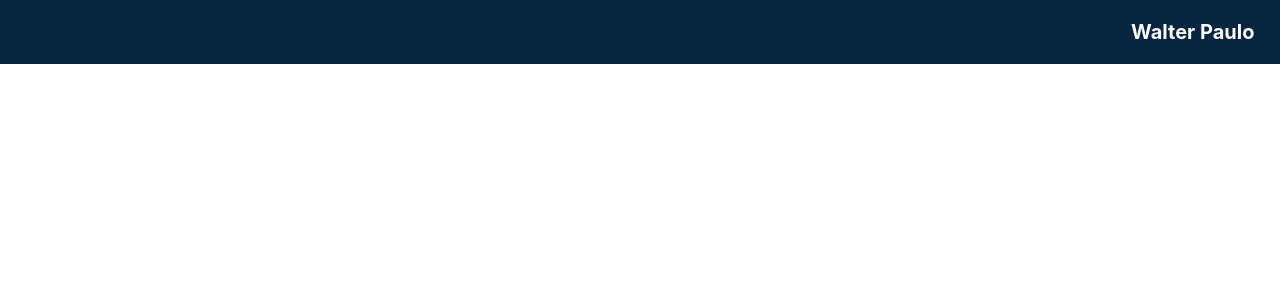
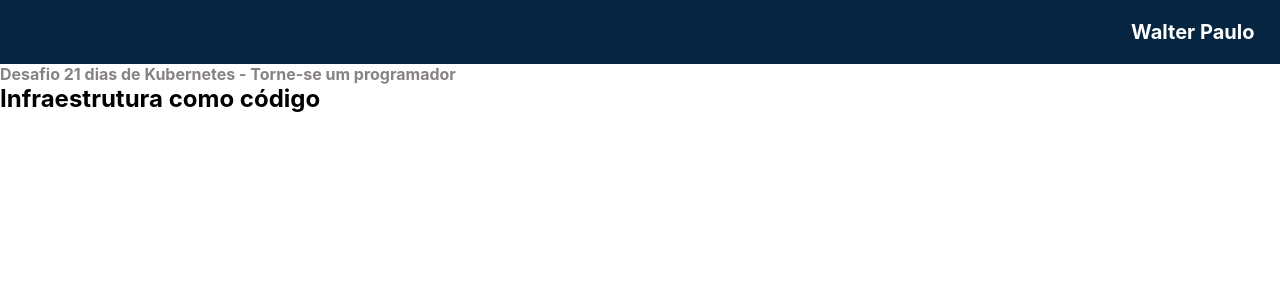
Before and after one commit to walterpaulo/infraestruturas-html, a React (Vite) app: page / in a window 1280 px wide. Shown: the top 300 px of the page. Built offline with nearby package versions, Linux system fonts and the light colour scheme.

Commit message:
refactor: code

```diff
--- a/src/App.tsx
+++ b/src/App.tsx
@@ -1,11 +1,13 @@
 import './App.css'
 import Menu from './components/Menu'
+import Main from './pages/Main'
 
 function App() {
 
   return (
    <>
     <Menu />
+    <Main />
    </>
   )
 }
--- a/src/pages/Main/index.tsx
+++ b/src/pages/Main/index.tsx
@@ -1,10 +1,13 @@
 import React from 'react';
+import { Container } from './style';
+
 
 function Main() {
     return (
-        <div>
-
-        </div>
+        <Container>
+            <h4>Desafio 21 dias de Kubernetes - Torne-se um programador</h4>
+            <h2>Infraestrutura como código</h2>
+        </Container>
     );
 }
 
--- /dev/null
+++ b/src/pages/Main/style.tsx
@@ -0,0 +1,14 @@
+import styled from 'styled-components';
+
+export const Container = styled.div`
+    width: 100vw;
+    height: calc(100vh - 64px);
+
+    h4{
+        color: #878383;
+    }
+`
+export const H4 = styled.h4`
+    color: #878383;
+    font-size: 14px;
+`
```
